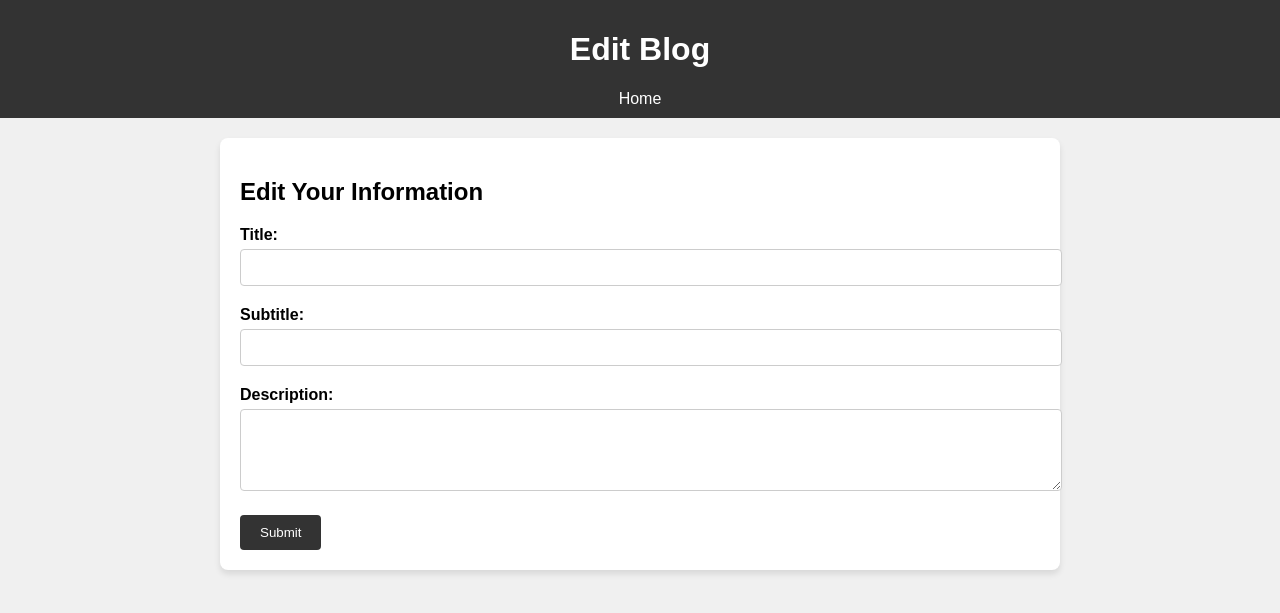
After one commit to Zenis-Shrestha/Nodejs-Crud, a Node server app: template views/editBlog.ejs in a window 1280 px wide. The commit adds this page. Shown: the top 613 px of the page. Run offline with Node 20, Linux system fonts and the light colour scheme; the template is opened without the code that fills it, so the values that code supplies are empty; some libraries are stand-ins or nearby versions.

Commit message:
update functionality added

```diff
--- a/app.js
+++ b/app.js
@@ -59,8 +59,37 @@ app.use(exp.urlencoded({ extended: true }))
    res.redirect("/");
   });
 
+  //edit vlog
+  app.get("/edit/:id",async(req,res)=>{
+    const id = req.params.id
+    //find blog of that id
+    const blog =await blogs.findAll(
+      {
+        where :{
+          id:id
+        }
+      })
+   res.render("editBlog",{blog : blog})
+  })
 
+  app.post("/editBlog/:id",async(req,res)=>{
+   const id = req.params.id
+   const title = req.body.title;
+   const subTitle = req.body.subtitle;
 
+   const description = req.body.description;
+
+     await blogs.update({
+      title :title,
+      subTitle : subTitle ,
+      description  : description,
+    },{
+        where :{
+          id  : id
+        }
+    })
+    res.redirect("/single/" + id);
+  })
 
 
 
--- /dev/null
+++ b/views/editBlog.ejs
@@ -0,0 +1,97 @@
+<!DOCTYPE html>
+<html lang="en">
+<head>
+    <meta charset="UTF-8">
+    <meta name="viewport" content="width=device-width, initial-scale=1.0">
+    <title>Form Page</title>
+    <style>
+        body {
+            font-family: Arial, sans-serif;
+            background-color: #f0f0f0;
+            margin: 0;
+            padding: 0;
+        }
+
+        header {
+            background-color: #333;
+            color: #fff;
+            padding: 10px 0;
+            text-align: center;
+        }
+
+        nav {
+            display: flex;
+            justify-content: center;
+        }
+
+        nav a {
+            color: #fff;
+            text-decoration: none;
+            margin: 0 20px;
+        }
+
+        .container {
+            max-width: 800px;
+            margin: 20px auto;
+            background-color: #fff;
+            box-shadow: 0 4px 6px rgba(0, 0, 0, 0.1);
+            border-radius: 8px;
+            padding: 20px;
+        }
+
+        .form-group {
+            margin-bottom: 20px;
+        }
+
+        label {
+            display: block;
+            font-weight: bold;
+            margin-bottom: 5px;
+        }
+
+        input[type="text"], textarea {
+            width: 100%;
+            padding: 10px;
+            border: 1px solid #ccc;
+            border-radius: 4px;
+        }
+
+        button[type="submit"] {
+            background-color: #333;
+            color: #fff;
+            padding: 10px 20px;
+            border: none;
+            border-radius: 4px;
+            cursor: pointer;
+        }
+    </style>
+</head>
+<body>
+    <header>
+        <h1>Edit Blog</h1>
+        <nav>
+            <a href="/">Home</a>
+
+        </nav>
+    </header>
+
+    <div class="container">
+        <h2>Edit Your Information</h2>
+        <form action="/editBlog/<%- blog[0].id %>" method="post">
+            <div class="form-group">
+                <label for="title">Title:</label>
+                <input type="text" value="<%- blog[0].title %>" id="title" name="title" required>
+            </div>
+            <div class="form-group">
+                <label for="subtitle">Subtitle:</label>
+                <input type="text" id="subtitle" value="<%- blog[0].subTitle %>" name="subtitle" required>
+            </div>
+            <div class="form-group">
+                <label for="description">Description:</label>
+                <textarea id="description"  name="description" rows="4" required><%- blog[0].description %></textarea>
+            </div>
+            <button type="submit">Submit</button>
+        </form>
+    </div>
+</body>
+</html>
--- a/views/singleBlog.ejs
+++ b/views/singleBlog.ejs
@@ -83,6 +83,8 @@
         </div>
 
         <Button><a href="/delete/<%- blog[0].id %>">Delete</a></Button>
+
+        <Button><a href="/edit/<%- blog[0].id %>">Edit</a></Button>
     </div>
 </body>
 </html>
```
